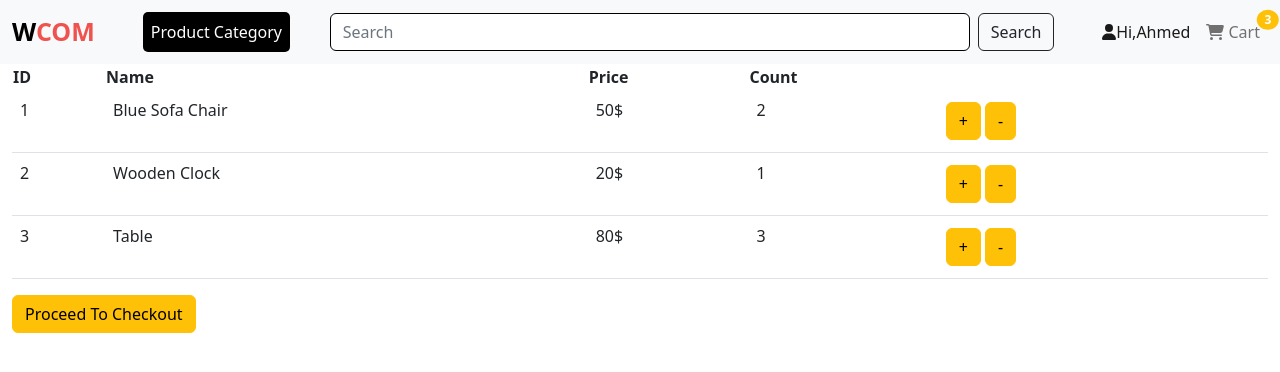
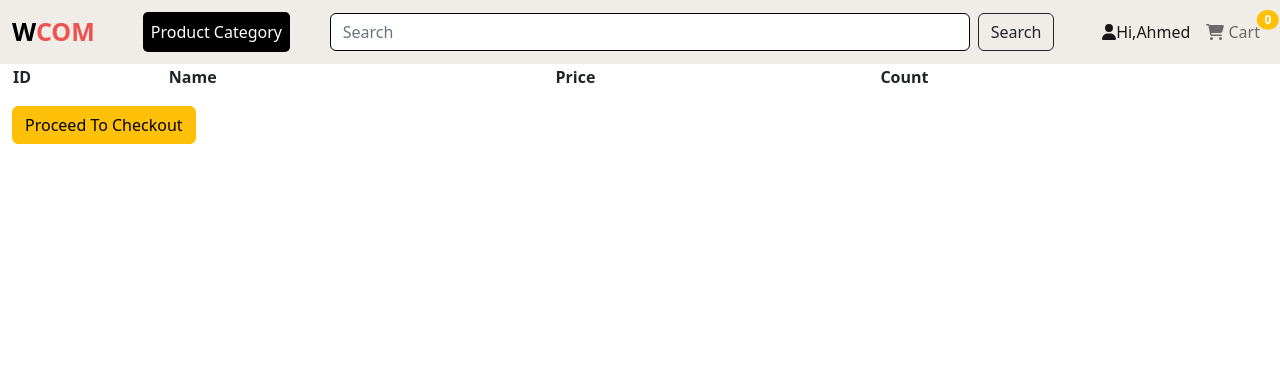
Before and after one commit to AhmedRabiea/WCOM-E-Commerce, a React (Create React App) app: page /cart in a window 1280 px wide. Shown: the top 372 px of the page. Built offline with nearby package versions, Linux system fonts and the light colour scheme.

Commit message:
shopping cart

```diff
--- a/src/App.js
+++ b/src/App.js
@@ -1,25 +1,55 @@
-import React from "react";
+import React, { useState } from "react";
 import { Route, Routes } from "react-router-dom";
 import Home from "./components/Home";
 import Navbar from "./components/Navbar";
 import Productcaegory from "./components/pages/Productcaegory";
 import Cart from "./components/pages/Cart";
 
-//styles
+// imgs
+import Fiberglass from "./components/imgs/fiberglass.jfif";
+import Bluechair from "./components/imgs/bluechair.jfif";
+import Bumperchair from "./components/imgs/bumperchair.png";
+import Table from "./components/imgs/table.jfif";
+import Wallclock from "./components/imgs/wallclock.jfif";
+import Sleeper from "./components/imgs/sleepersofa.png";
+import Beanbag from "./components/imgs/beanbag.jfif";
+import Woodenbowls from "./components/imgs/woodenbowls.jfif";
 
 function App() {
-  const Products = [
-    { id: 1, name: "Blue Sofa Chair", count: 2, price: 50 },
-    { id: 2, name: "Wooden Clock ", count: 1, price: 20 },
-    { id: 3, name: "Table", count: 3, price: 80 },
-  ];
+  const [Products, setProducts] = useState([
+    { id: 1, img: Fiberglass, desc: "Fiber Glass Chair", count: 1, price: 20 },
+    { id: 2, img: Bluechair, desc: "Blue Chair", count: 1, price: 20 },
+    { id: 3, img: Bumperchair, desc: "Bumper Chair", count: 1, price: 20 },
+    { id: 4, img: Table, desc: "Wooden Table", count: 1, price: 20 },
+    { id: 5, img: Wallclock, desc: "Wooden Wall Clock", count: 1, price: 20 },
+    { id: 6, img: Sleeper, desc: "Sleeper Sofa", count: 1, price: 20 },
+    { id: 7, img: Beanbag, desc: "Bean Bag", count: 1, price: 20 },
+    { id: 8, img: Woodenbowls, desc: "Wooden Bowls", count: 1, price: 20 },
+  ]);
+
+  const [emptyArray, setEmptyArray] = useState([]);
+
+  const addToCart = (product) => {
+    const isExist = emptyArray.filter((x) => x.id === product.id).length > 0;
+
+    {
+      isExist ? (product.count += 1) : setEmptyArray([...emptyArray, product]);
+    }
+  };
+
+  const handleIncrement = () => {
+    [...emptyArray];
+  };
   return (
     <React.Fragment>
-      <Navbar itemsCount={Products.filter((p) => p.id > 0).length} />
+      <Navbar itemsCount={emptyArray.length} />
       <Routes>
-        <Route path="/" element={<Home />} />
+        <Route
+          path="/"
+          element={<Home products={Products} addToCart={addToCart} />}
+        />
         <Route path="/product-category/*" element={<Productcaegory />} />
-        <Route path="/cart" element={<Cart products={Products} />} />
+        <Route path="/cart" element={<Cart products={emptyArray} />} />
       </Routes>
     </React.Fragment>
   );
--- a/src/components/Home.jsx
+++ b/src/components/Home.jsx
@@ -2,11 +2,11 @@ import React from "react";
 import Landing from "./Landing";
 import Products from "./Products";
 
-function Home() {
+function Home(props) {
   return (
     <div className="Home-Page">
       <Landing />
-      <Products />
+      <Products items={props.products} addToCart={props.addToCart} />
     </div>
   );
 }
--- a/src/components/Navbar.jsx
+++ b/src/components/Navbar.jsx
@@ -9,7 +9,7 @@ import { Link } from "react-router-dom";
 
 function Navbar(props) {
   return (
-    <nav className="navbar navbar-expand-lg bg-light">
+    <nav className="navbar navbar-expand-lg">
       <div className="container-fluid">
         <Link className="navbar-brand me-5" to="/">
           <span>W</span>COM
--- a/src/components/Productitems.jsx
+++ b/src/components/Productitems.jsx
@@ -1,11 +1,9 @@
 import React from "react";
 
 function Productitems(props) {
-
   const handleAddToCart = () => {
-
-
-  }
+    props.addToCart(props.product);
+  };
   return (
     <div className="card">
       <img
@@ -18,7 +16,9 @@ function Productitems(props) {
         <p className="card-text">
           <strong>{props.price}$</strong>
         </p>
-        <button className="btn btn-outline-dark" onClick={handleAddToCart}>Add To Cart</button>
+        <button className="btn btn-outline-dark" onClick={handleAddToCart}>
+          Add To Cart
+        </button>
       </div>
     </div>
   );
--- a/src/components/Products.jsx
+++ b/src/components/Products.jsx
@@ -7,38 +7,19 @@ import "../../node_modules/bootstrap/dist/css/bootstrap.css";
 
 import Footer from "./Footer";
 
-// imgs
-import Fiberglass from "./imgs/fiberglass.jfif";
-import Bluechair from "./imgs/bluechair.jfif";
-import Bumperchair from "./imgs/bumperchair.png";
-import Table from "./imgs/table.jfif";
-import Wallclock from "./imgs/wallclock.jfif";
-import Sleeper from "./imgs/sleepersofa.png";
-import Beanbag from "./imgs/beanbag.jfif";
-import Woodenbowls from "./imgs/woodenbowls.jfif";
-
-function Products() {
-  const Listitems = [
-    { id: 1, img: Fiberglass, desc: "Fiber Glass Chair", price: 20 },
-    { id: 2, img: Bluechair, desc: "Blue Chair", price: 20 },
-    { id: 3, img: Bumperchair, desc: "Bumper Chair", price: 20 },
-    { id: 4, img: Table, desc: "Wooden Table", price: 20 },
-    { id: 5, img: Wallclock, desc: "Wooden Wall Clock", price: 20 },
-    { id: 6, img: Sleeper, desc: "Sleeper Sofa", price: 20 },
-    { id: 7, img: Beanbag, desc: "Bean Bag", price: 20 },
-    { id: 8, img: Woodenbowls, desc: "Wooden Bowls", price: 20 },
-  ];
+function Products(props) {
   return (
     <div className="featured-products">
       <h2>Featured Products</h2>
 
       <div className="Product-Items container-fluid">
-        {Listitems.map((product) => (
+        {props.items.map((product) => (
           <Productitems
-            products={Listitems}
+            product={product}
             image={product.img}
             description={product.desc}
             price={product.price}
+            addToCart={props.addToCart}
           />
         ))}
       </div>
--- a/src/components/css/Navbar.css
+++ b/src/components/css/Navbar.css
@@ -1,3 +1,7 @@
+.navbar {
+  background-color: #f0ece8;
+}
+
 .navbar-brand {
   color: #ef534f;
   font-weight: bolder;
--- a/src/components/css/Products.css
+++ b/src/components/css/Products.css
@@ -69,3 +69,7 @@ img {
     display: none;
   }
 }
+
+.card:hover {
+  box-shadow: 5px 5px 5px;
+}
--- a/src/components/pages/Cart.jsx
+++ b/src/components/pages/Cart.jsx
@@ -2,6 +2,9 @@ import React from "react";
 import Cartelements from "./Cartelements";
 
 function Cart(props) {
+  const handleIncrement = () => {
+    props.products.count += 1;
+  };
   return (
     <div className="container-fluid">
       <table className="table">
@@ -16,9 +19,10 @@ function Cart(props) {
           {props.products.map((p) => (
             <Cartelements
               id={p.id}
-              name={p.name}
+              name={p.desc}
               price={p.price}
               countItems={p.count}
+              handleIncrement={handleIncrement}
             />
           ))}
         </tbody>
--- a/src/components/pages/Cartelements.jsx
+++ b/src/components/pages/Cartelements.jsx
@@ -1,6 +1,7 @@
 import React from "react";
 
 function Cartelements(props) {
+  const handleIncrement = () => {};
   return (
     <tr>
       <td>{props.id}</td>
@@ -8,7 +9,9 @@ function Cartelements(props) {
       <td>{props.price}$</td>
       <td>{props.countItems}</td>
       <td>
-        <button className="btn btn-warning m-1">+</button>
+        <button className="btn btn-warning m-1" onClick={handleIncrement}>
+          +
+        </button>
         <button className="btn btn-warning">-</button>
       </td>
     </tr>
```
